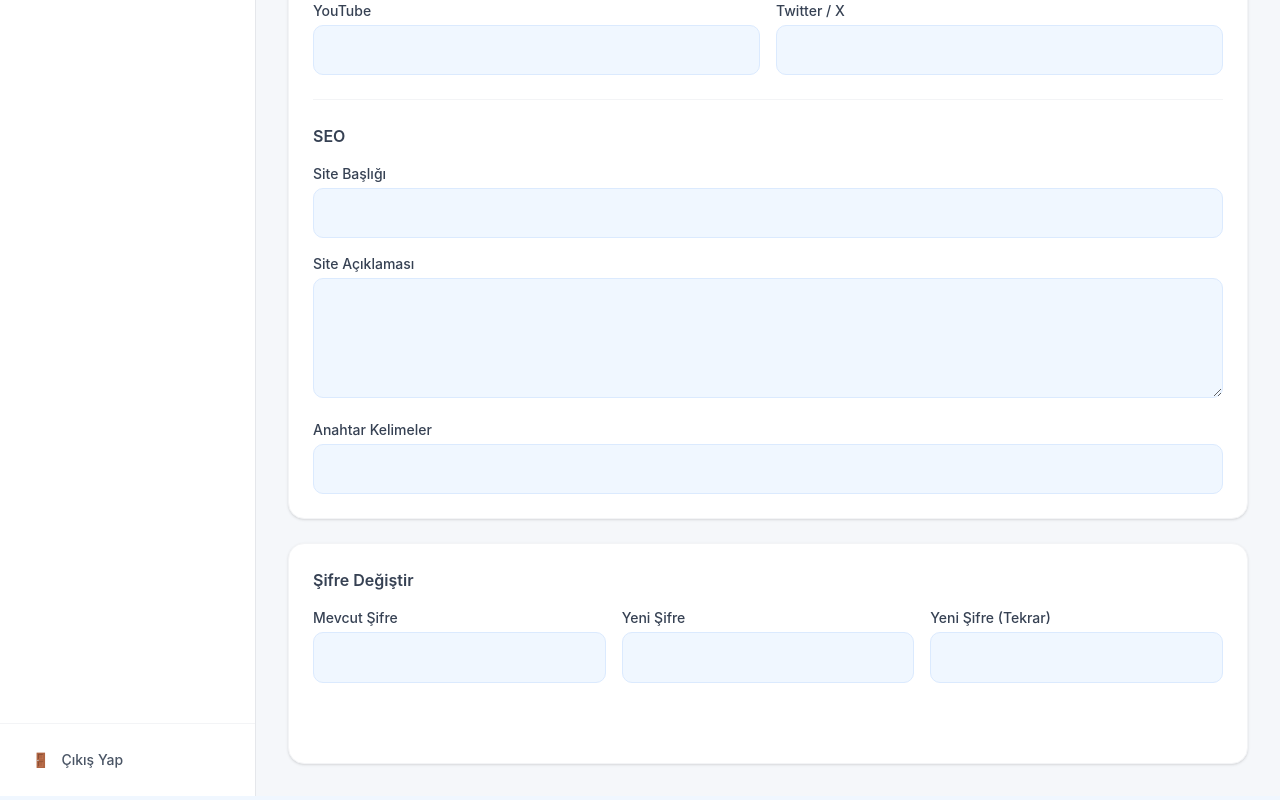
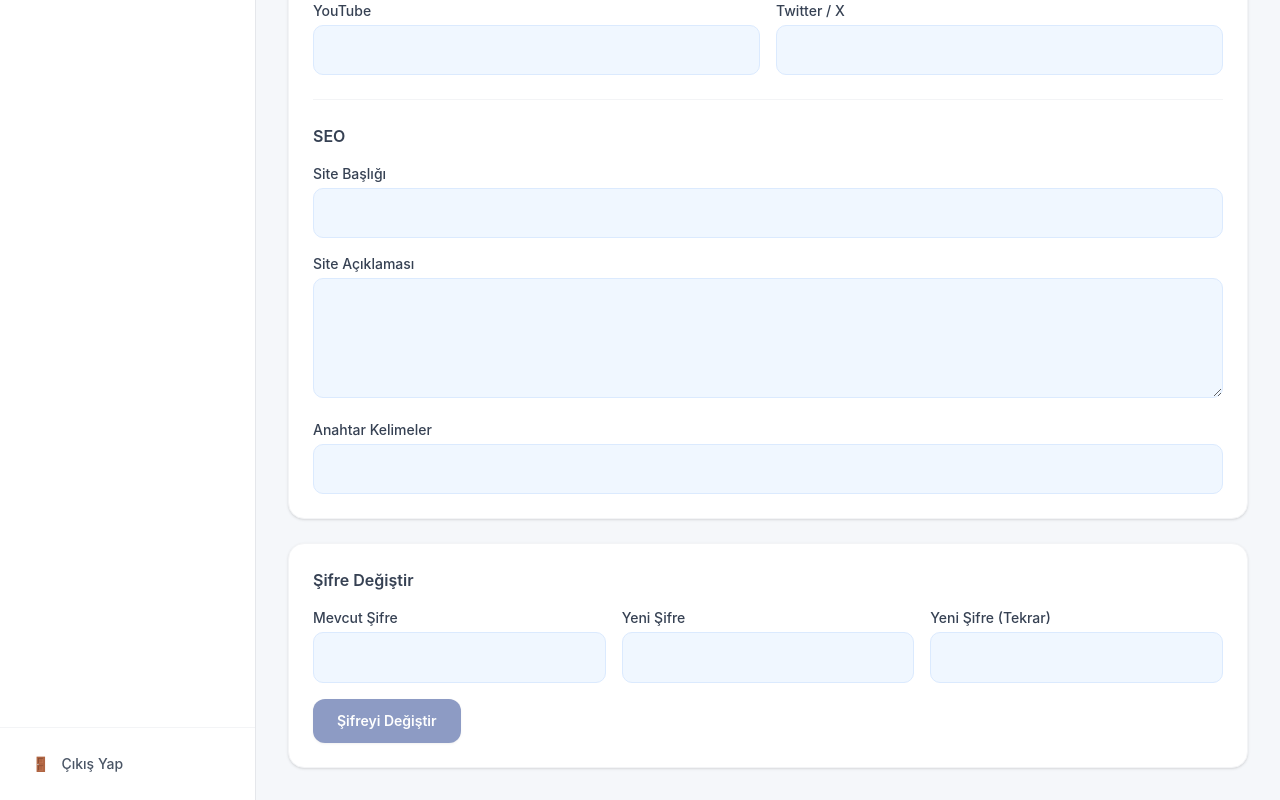
Before and after one commit to Orhany23/danismanlik-kocluk-site, a Next.js app: page /admin/settings in a window 1280 px wide. Shown: the part 580-1380 px from the top of the page. Built offline with nearby package versions, Linux system fonts and the light colour scheme; no server answers; a web font is replaced by a local one.

Commit message:
Şifre değiştir butonu görünürlük düzeltmesi: sabit renk + inline stil

```diff
--- a/src/app/admin/settings/page.tsx
+++ b/src/app/admin/settings/page.tsx
@@ -207,8 +207,12 @@ function PasswordChangeCard() {
           {status.text}
         </div>
       )}
-      <button onClick={handleChangePassword} disabled={busy || !currentPassword || !newPassword}
-        className="mt-4 px-5 py-2.5 rounded-xl bg-[var(--clr-navy,#1e3a8a)] text-white text-sm font-medium disabled:opacity-50">
+      <button
+        onClick={handleChangePassword}
+        disabled={busy || !currentPassword || !newPassword}
+        style={{ backgroundColor: "#1e3a8a", color: "#ffffff" }}
+        className="mt-4 px-6 py-3 rounded-xl text-sm font-semibold shadow-sm hover:opacity-90 disabled:opacity-50 disabled:cursor-not-allowed transition-opacity"
+      >
         {busy ? "Değiştiriliyor..." : "Şifreyi Değiştir"}
       </button>
     </div>
```
